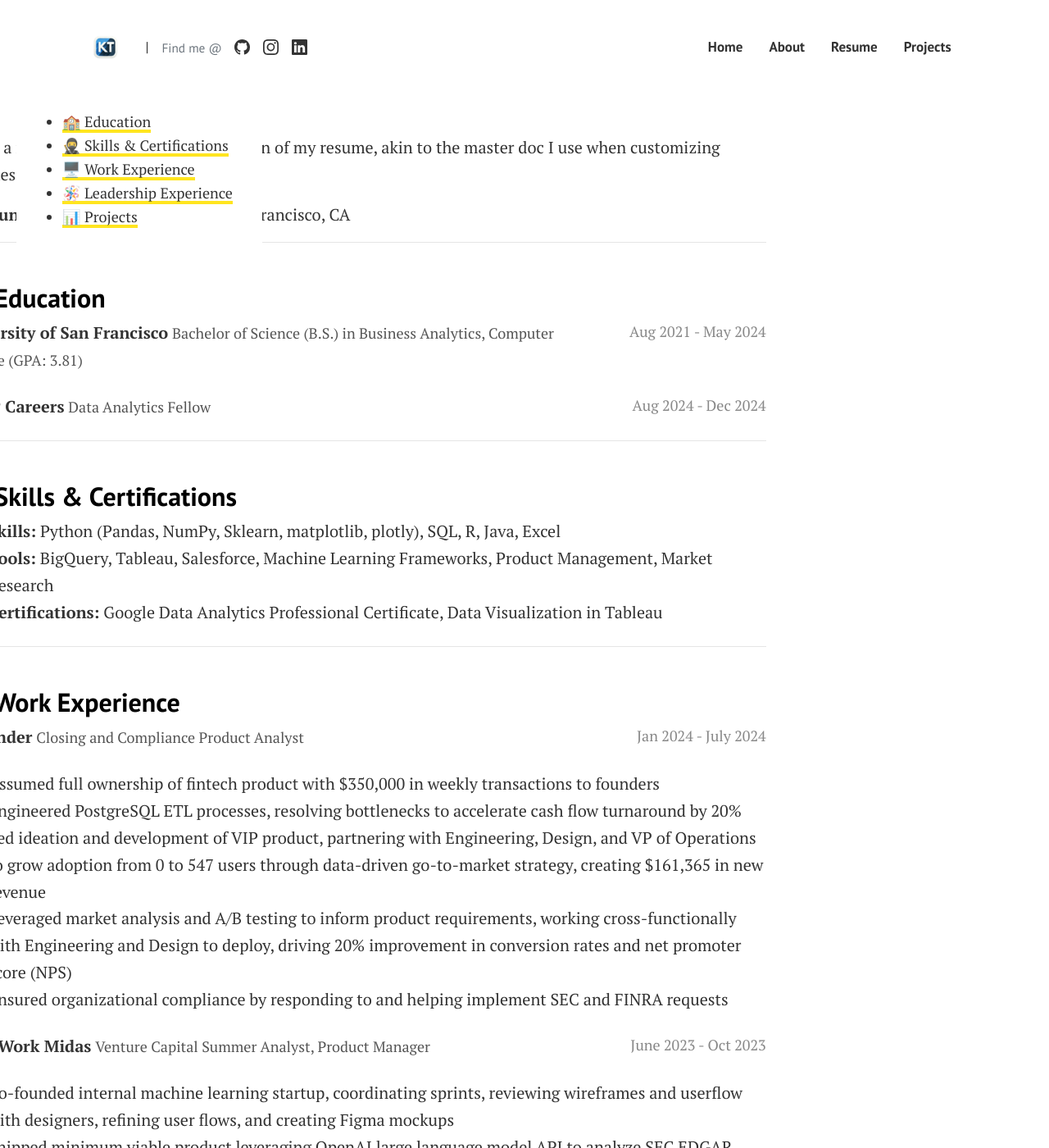
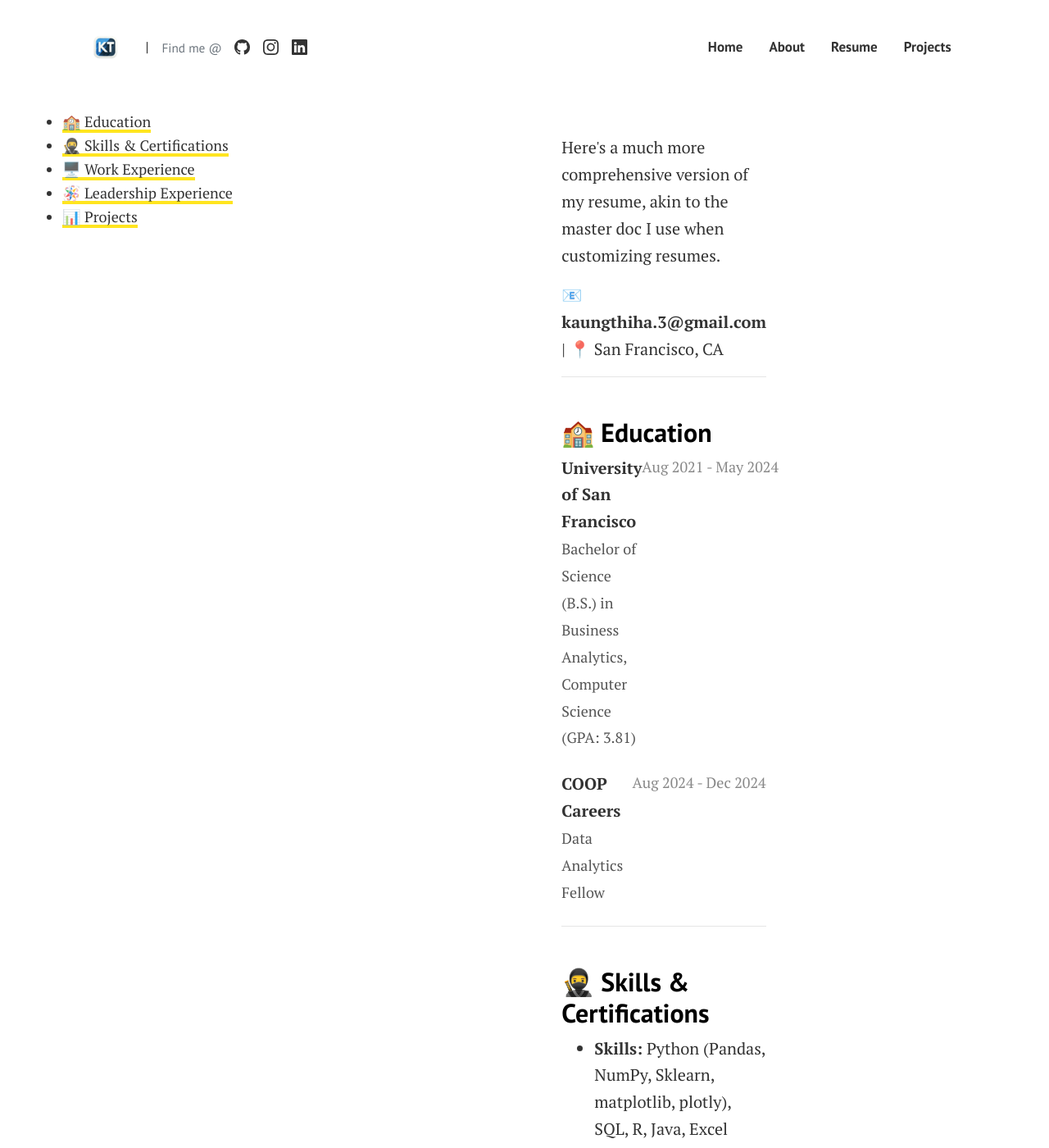
Before and after one commit to kaungthiha/kaungthiha.github.io, a Jekyll site: the page built from pages/resume.html, in a window 1280 px wide and 1400 px high. Shown: the whole window at 82% size. Built offline with Jekyll 4.4.1, drawn with Linux system fonts in a browser that asks for light colours.

Commit message:
Update resume.html

```diff
--- a/pages/resume.html
+++ b/pages/resume.html
@@ -31,7 +31,7 @@
 
     /* Main content area with padding to avoid overlap */
     .content-area {
-      margin-left: -400px; /* Match Easy Nav width + spacing */
+      padding-left: 340px; /* Match Easy Nav width + spacing */
     }
 
     /* Mobile compatibility */
```
